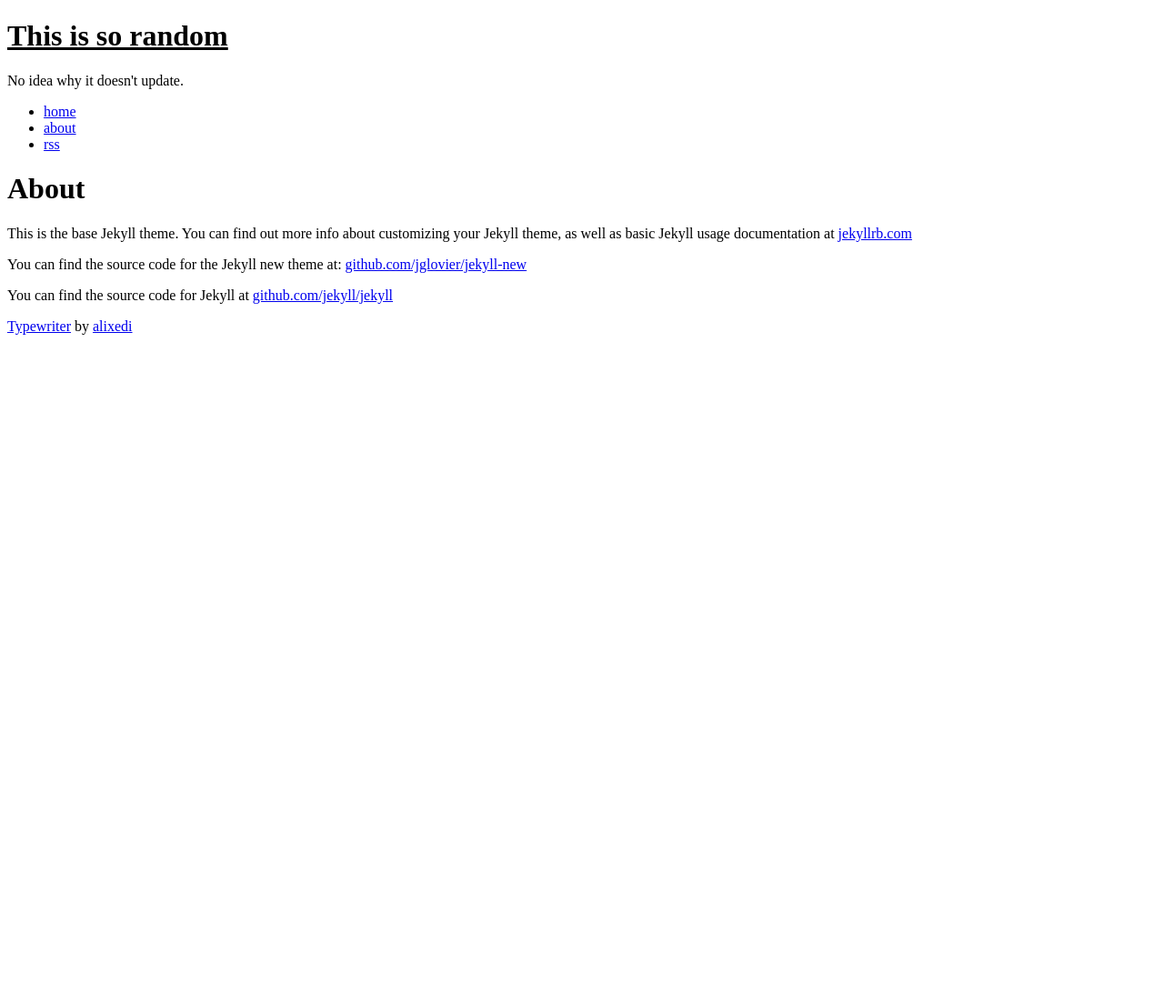
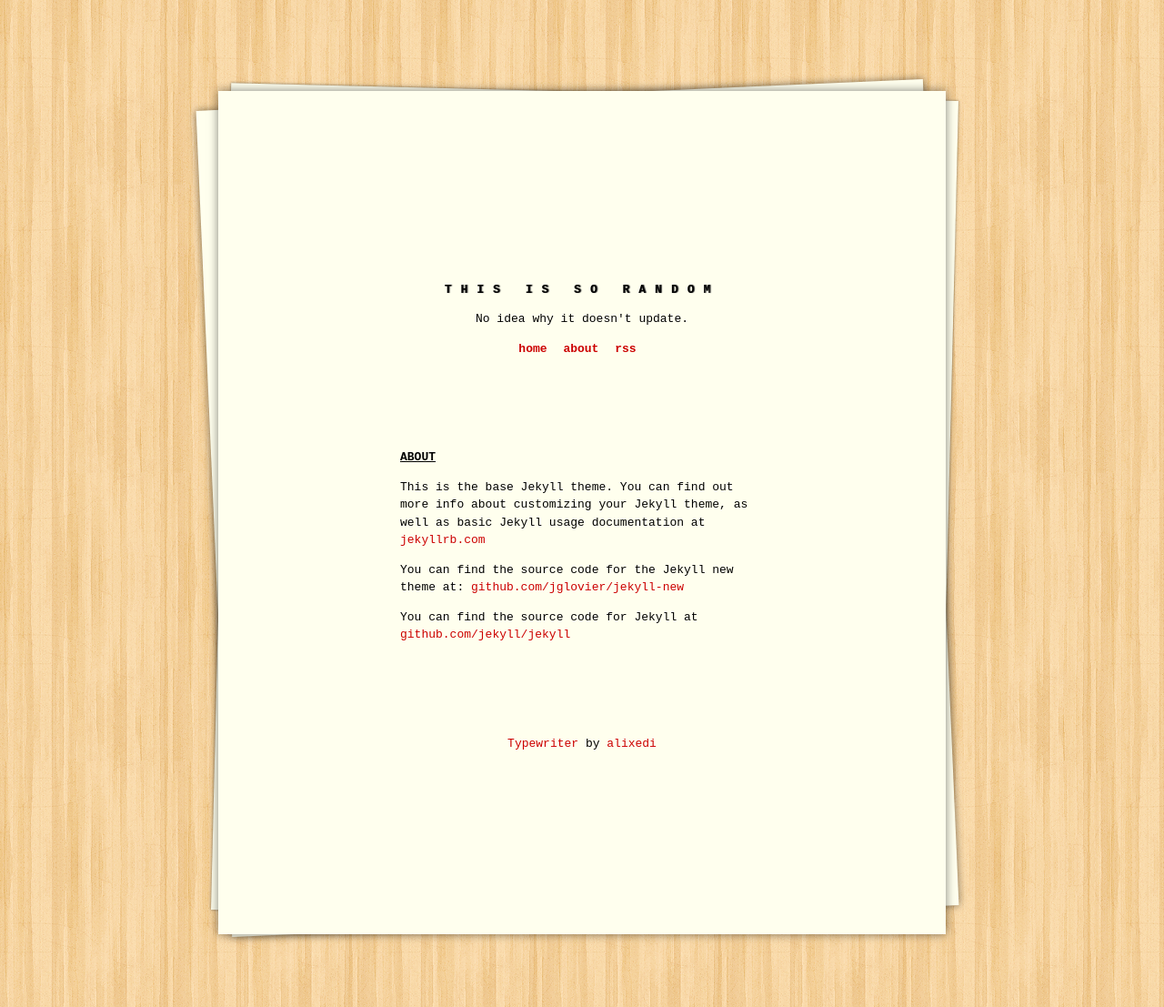
Before and after one commit to jayhorn/jayhorn, a Jekyll site: the page built from about.md, in a window 1280 px wide. Shown: the whole page at 91% size. Built offline with Jekyll 4.4.1, drawn with Linux system fonts in a browser that asks for light colours; before the commit the page ends 900 px from its top, so only the background shows below that.

Commit message:
still trying to figure out why the css path is wrong on github

```diff
--- a/_includes/head.html
+++ b/_includes/head.html
@@ -7,6 +7,6 @@
     <link rel="canonical" href="{{ page.url | replace:'index.html','' | prepend: site.baseurl | prepend: site.url }}">
 
     <!-- Custom CSS -->
-    <link rel="stylesheet" href="{{ "css/main.css" | prepend: site.baseurl }}">
-    <link rel="stylesheet" href="{{ "css/pygments.css" | prepend: site.baseurl }}">
+    <link rel="stylesheet" href="{{ "../css/main.css" | prepend: site.baseurl }}">
+    <link rel="stylesheet" href="{{ "../css/pygments.css" | prepend: site.baseurl }}">
 </head>
```
